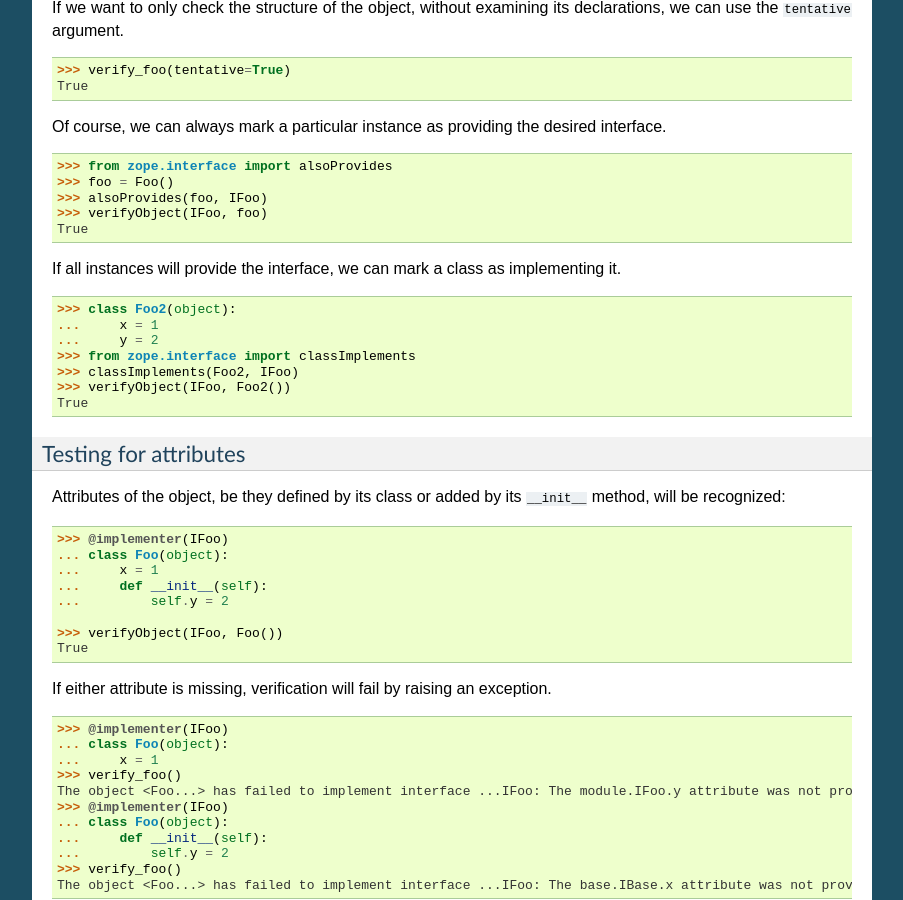
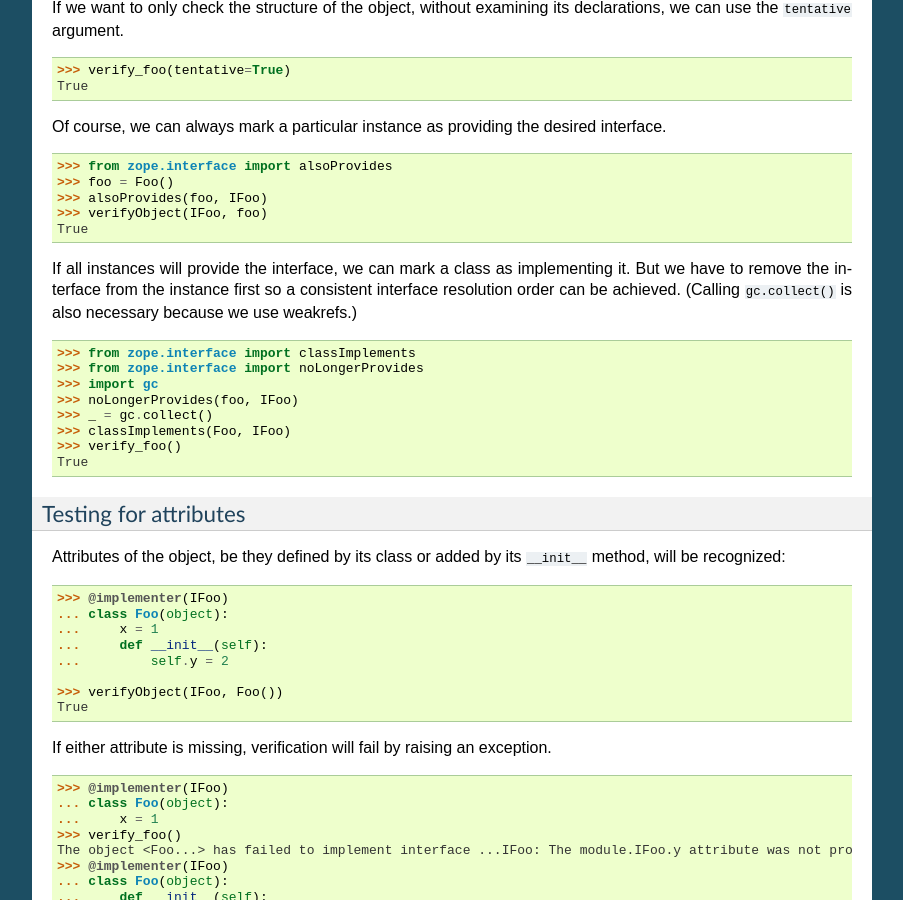
Before and after one commit to zopefoundation/zope.interface, a Sphinx documentation site: the page built from docs/verify.rst, in a window 1280 px wide and 900 px high, scrolled down 1087 px. Shown: the whole window, without its empty margins (198-1101 px from the left). Built offline with Sphinx 7.4.7, drawn with Linux system fonts in a browser that asks for light colours.

Commit message:
Implement suggestions from code review.

```diff
--- a/docs/verify.rst
+++ b/docs/verify.rst
@@ -83,16 +83,19 @@ desired interface.
    True
 
 If all instances will provide the interface, we can
-mark a class as implementing it.
+mark a class as implementing it. But we have to remove the interface from the
+instance first so a consistent interface resolution order can be achieved.
+(Calling ``gc.collect()`` is also necessary because we use weakrefs.)
 
 .. doctest::
 
-   >>> class Foo2(object):
-   ...     x = 1
-   ...     y = 2
    >>> from zope.interface import classImplements
-   >>> classImplements(Foo2, IFoo)
-   >>> verifyObject(IFoo, Foo2())
+   >>> from zope.interface import noLongerProvides
+   >>> import gc
+   >>> noLongerProvides(foo, IFoo)
+   >>> _ = gc.collect()
+   >>> classImplements(Foo, IFoo)
+   >>> verify_foo()
    True
 
 
```
Also changed, not shown: docs/api/declarations.rst (+6 -6 lines).
